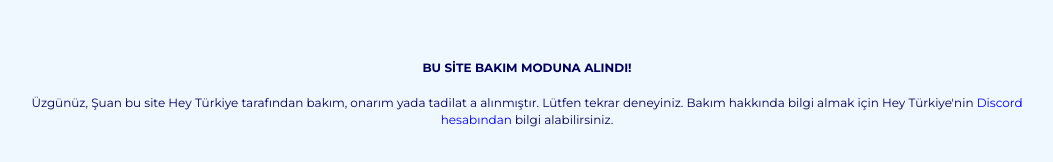
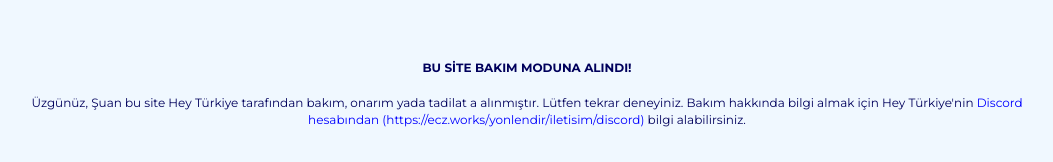
Before and after one commit to heyturkiye204/bakim-modu, a plain HTML site: page index.html in a window 1280 px wide. Shown: the part 264-426 px from the top of the page, without its empty margins (113-1166 px from the left). Drawn offline with Linux system fonts and the light colour scheme.

Commit message:
Update index.html

```diff
--- a/index.html
+++ b/index.html
@@ -178,7 +178,7 @@ a {
 <br><br><br>
 <span class="yazi2_2"><b>BU SİTE BAKIM MODUNA ALINDI! </b></span>
 <br><br>
-<span class="yazi2_2">Üzgünüz, Şuan bu site Hey Türkiye tarafından bakım, onarım yada tadilat a alınmıştır. Lütfen tekrar deneyiniz. Bakım hakkında bilgi almak için Hey Türkiye'nin <a href="https://ecz.works/yonlendir/iletisim/discord">Discord hesabından</a> bilgi alabilirsiniz.</span>
+<span class="yazi2_2">Üzgünüz, Şuan bu site Hey Türkiye tarafından bakım, onarım yada tadilat a alınmıştır. Lütfen tekrar deneyiniz. Bakım hakkında bilgi almak için Hey Türkiye'nin <a href="https://ecz.works/yonlendir/iletisim/discord">Discord hesabından (https://ecz.works/yonlendir/iletisim/discord) </a> bilgi alabilirsiniz.</span>
 <br><br><br>
 <span class="yazi2_2"><a href="https://heytr.live">https://heytr.live - Hey Türkiye</a></span>
 <br>
```
